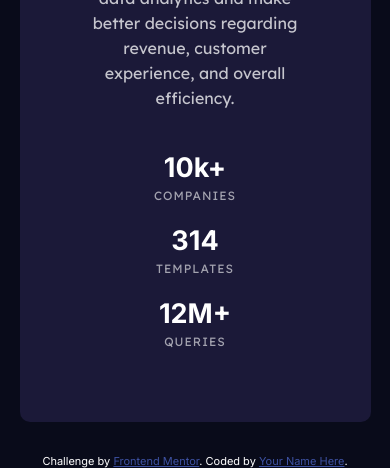
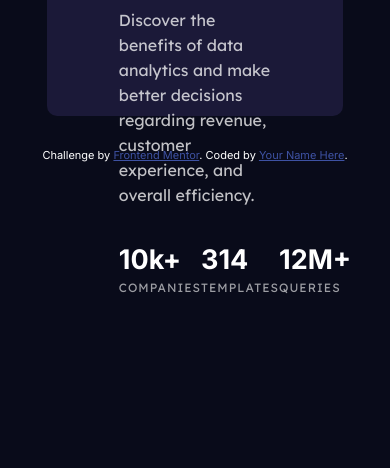
Before and after one commit to UrielBucio/stats_Card_Preview, a plain HTML site: page index.html in a window 390 px wide. Shown: the part 508-976 px from the top of the page. After the commit the page ends 844 px from the top, so only its background shows below. Drawn offline with Linux system fonts and the light colour scheme.

Commit message:
Desktop Design

```diff
--- a/css/styles.css
+++ b/css/styles.css
@@ -100,24 +100,3 @@ h1 {
 .attribution a {
     color: hsl(228, 45%, 44%);
 }
-@media (max-width: 900px) {
-    .container {
-        flex-flow: column nowrap;
-        height: auto;
-        width: 90%;
-    }
-    .container_info {
-        text-align: center;
-        order: 2;
-    }
-    .stadistic {
-        flex-flow: column nowrap;
-    }
-    .container_image {
-        background-image: url(../src/img/image-header-mobile.jpg);
-        border-radius: 10px 10px 0 0;
-        height: 300px;
-        order: 1;
-        width: 100%;
-    }
-}
```
